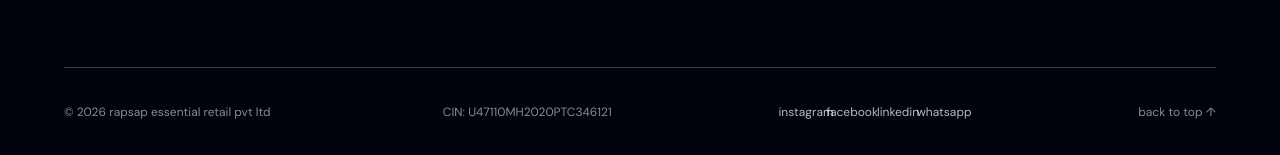
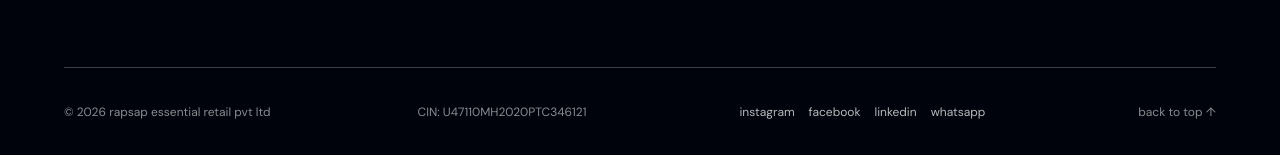
Before and after one commit to rapsap-org/rapsap-website, a website built with Vite: page index.html in a window 1280 px wide. Shown: the part 9696-9851 px from the top of the page. Built offline with nearby package versions, Linux system fonts and the light colour scheme.

Commit message:
Space out the footer's social links
They had a fixed 44px width meant for icons, so the words overlapped. Make it
a minimum with side padding, and let the bottom row wrap on tablet widths.

Co-Authored-By: Claude Opus 5.5 <noreply@anthropic.com>

```diff
--- a/src/site.css
+++ b/src/site.css
@@ -874,6 +874,7 @@ footer {
   border-top: 1px solid var(--line-light);
   color: #ffffff8a;
   justify-content: space-between;
+  flex-wrap: wrap;
   gap: 20px;
   max-width: 1400px;
   margin: 0 auto;
@@ -889,12 +890,15 @@ footer {
 }
 .footer-social {
   align-items: center;
+  flex-wrap: wrap;
+  justify-content: center;
   gap: 2px;
   display: flex;
 }
 .footer-social a {
   justify-content: center;
-  width: 44px;
+  min-width: 44px;
+  padding: 0 6px;
   color: #ffffffb8;
   transition: color 0.2s;
 }
```
